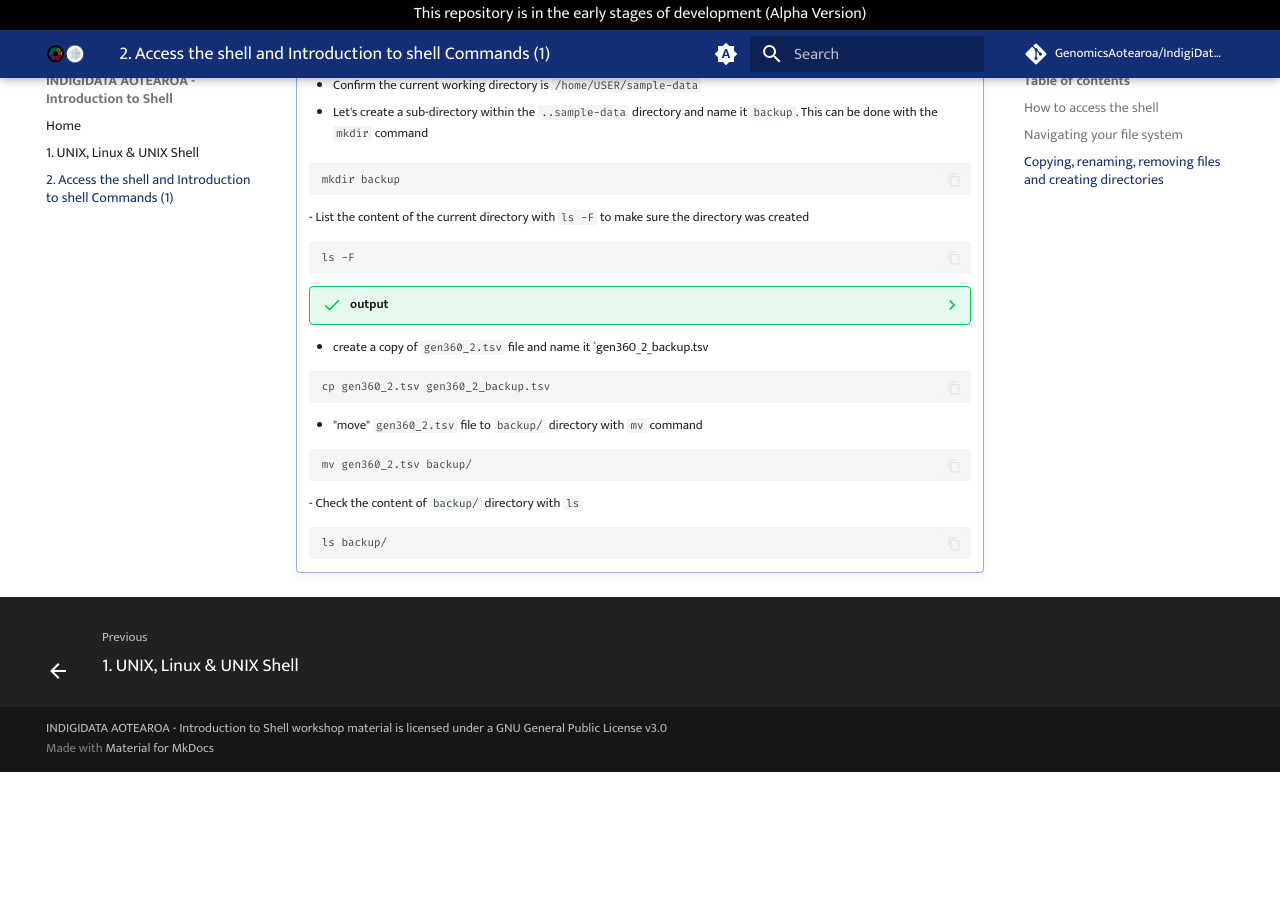
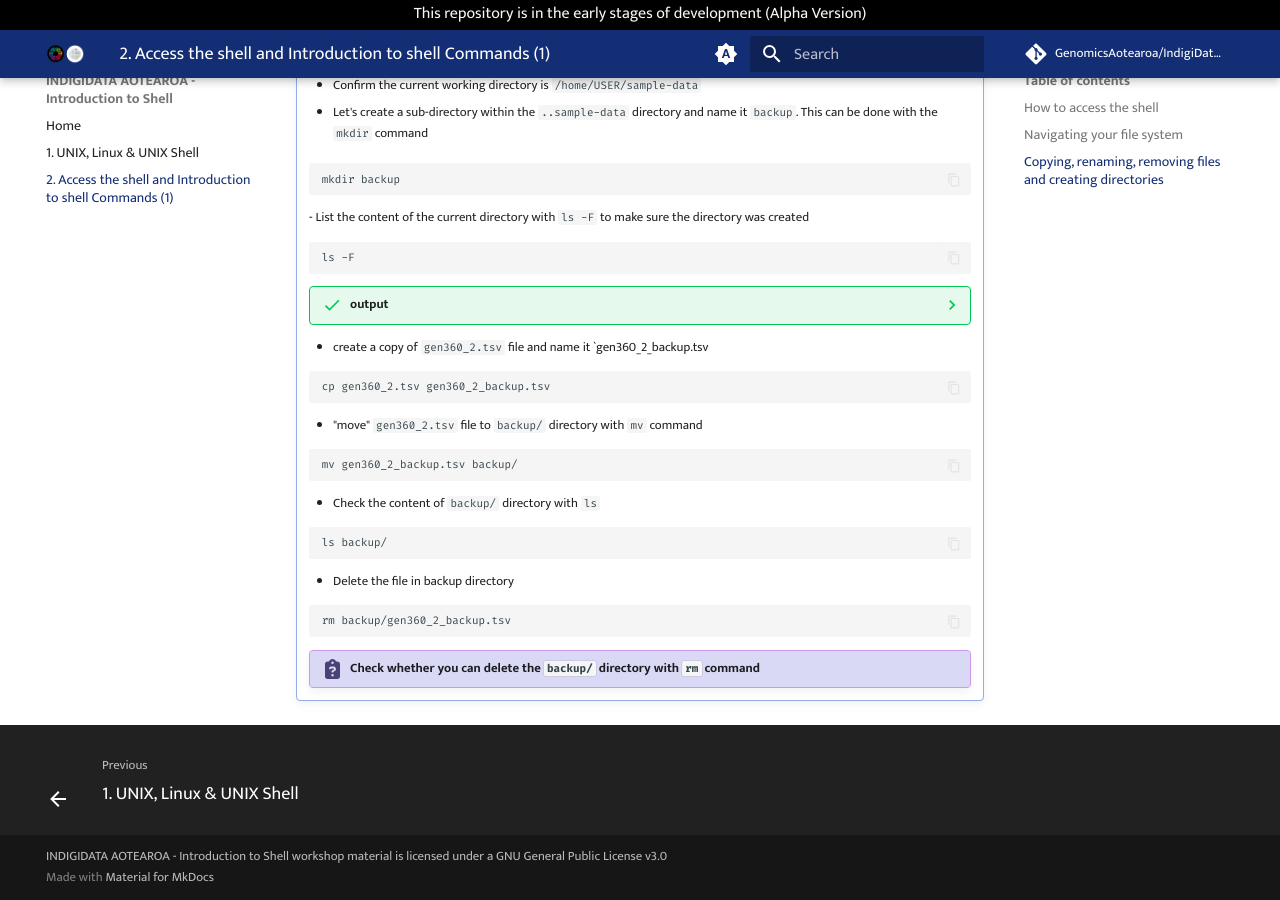
Before and after one commit to GenomicsAotearoa/IndigiDataAotearoa-IntroToShell, an MkDocs documentation site: the page built from docs/2-intro2shellcommands.md, in a window 1280 px wide and 900 px high, scrolled down 2920 px. Built offline with MkDocs 1.6.1 and Material for MkDocs 9.7.7, drawn with Linux system fonts in a browser that asks for light colours; comment, search, counter and statistics services are not loaded; before the commit the page ends 3692 px from its top, so only the background shows below that.

Commit message:
add a clipboard question

````diff
--- a/docs/2-intro2shellcommands.md
+++ b/docs/2-intro2shellcommands.md
@@ -150,10 +150,19 @@ Several commands are frequently used to create, inspect, rename, and delete file
     - "move" `gen360_2.tsv` file to `backup/` directory  with `mv` command
 
     ```bash
-    mv gen360_2.tsv backup/
+    mv gen360_2_backup.tsv backup/
     ```
+
     - Check the content of `backup/` directory with `ls`
 
     ```bash
     ls backup/
     ```
+
+    - Delete the file in backup directory
+
+    ```bash
+    rm backup/gen360_2_backup.tsv
+    ```
+
+    !!! clipboard-question "Check whether you can delete the `backup/` directory with `rm` command"
````
